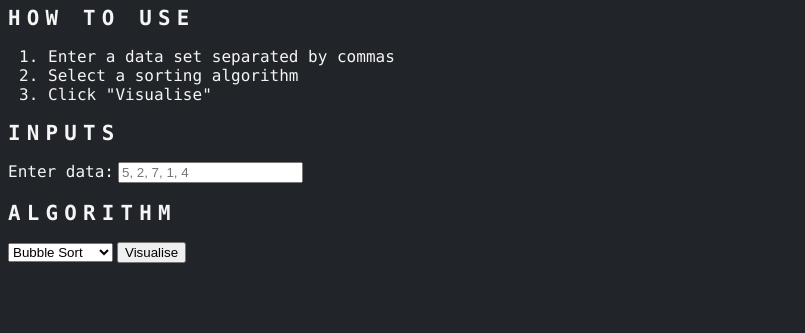
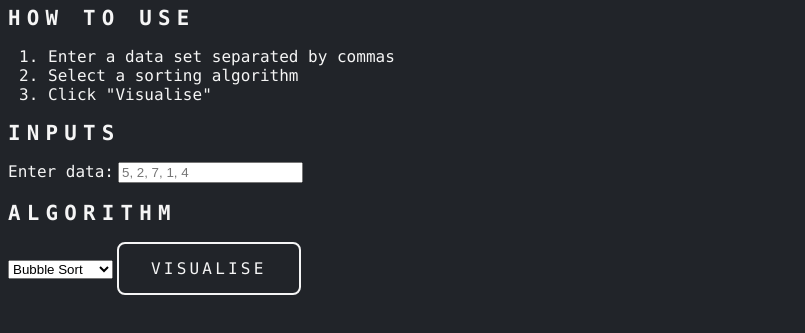
Before and after one commit to ark-y/sorting-visualiser, a plain HTML site: page index.html in a window 1280 px wide. Shown: the part 93-426 px from the top of the page, without its empty margins (0-805 px from the left). Drawn offline with Linux system fonts and the light colour scheme.

Commit message:
SV: button style updated

```diff
--- a/style.css
+++ b/style.css
@@ -38,3 +38,29 @@ p {
 body {
   background-color: rgb(33, 36, 41);
 }
+
+#visualiseButton {
+    font-family: "Consolas", "Monaco", monospace;
+    font-size: 1em;
+    text-transform: uppercase;
+    text-align: center;
+    letter-spacing: 0.2em;
+
+    color: whitesmoke;
+    background-color: rgb(33, 36, 41);
+    size: 1em;
+
+    padding: 15px 32px;
+
+    border-radius: 8px;
+    border: 2px solid whitesmoke;
+}
+
+#visualiseButton:hover {
+  background-color: whitesmoke;
+  border: 2px solid whitesmoke;
+  color: #1e09e0;
+
+  transform: scale(1.1);
+  transition: 0.3s;
+}
```
